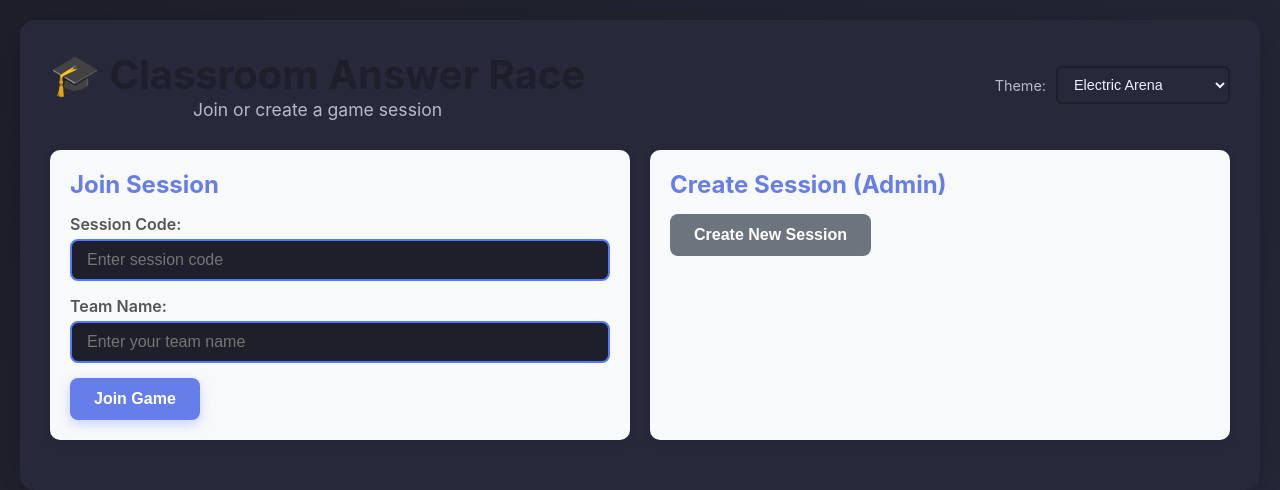
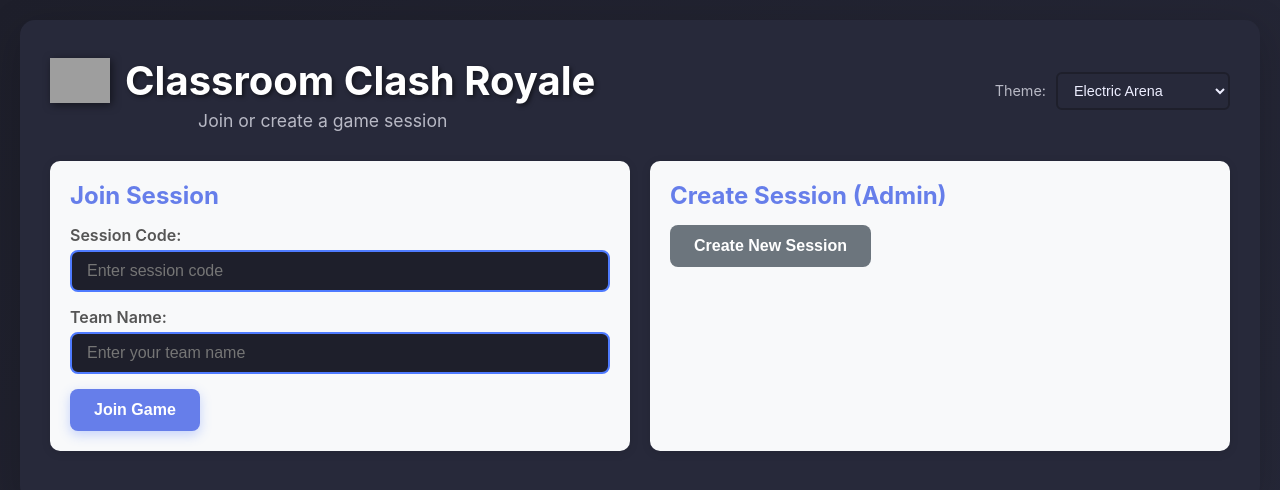
Before and after one commit to erikwilensky/binary_tree_game, a website: page classroom-lobby.html in a window 1280 px wide. Drawn offline with Linux system fonts and the light colour scheme; grey boxes are pictures that could not be loaded.

Commit message:
Rebrand to Classroom Clash Royale with Mega Knight image and fix title color visibility

```diff
--- a/classroom-lobby.html
+++ b/classroom-lobby.html
@@ -3,7 +3,7 @@
 <head>
     <meta charset="UTF-8">
     <meta name="viewport" content="width=device-width, initial-scale=1.0">
-    <title>Classroom Answer Race - Lobby</title>
+    <title>Classroom Clash Royale - Lobby</title>
     <link rel="stylesheet" href="classroom-styles.css">
     <link rel="stylesheet" href="classroom-styles-themes.css">
 </head>
@@ -12,7 +12,10 @@
         <header>
             <div class="header-controls">
                 <div>
-                    <h1>🎓 Classroom Answer Race</h1>
+                    <div class="header-title-container">
+                        <img src="https://clashroyale.com/uploaded-images-blog/mega_knight_01.png?mtime=20170810145620" alt="Mega Knight" class="mega-knight-icon" onerror="this.style.display='none'; this.src='https://i.imgur.com/8KjXQ3L.png';">
+                        <h1>Classroom Clash Royale</h1>
+                    </div>
                     <p class="subtitle">Join or create a game session</p>
                 </div>
                 <div class="theme-selector">
--- a/classroom-styles.css
+++ b/classroom-styles.css
@@ -48,10 +48,25 @@ header {
 }
 
 header h1 {
-    color: var(--theme-primary);
+    color: #FFFFFF;
     font-size: 2.5em;
     margin-bottom: 10px;
     transition: color 0.3s ease;
+    text-shadow: 2px 2px 4px rgba(0, 0, 0, 0.5);
+}
+
+.header-title-container {
+    display: flex;
+    align-items: center;
+    justify-content: center;
+    gap: 15px;
+}
+
+.mega-knight-icon {
+    width: 60px;
+    height: 60px;
+    object-fit: contain;
+    filter: drop-shadow(2px 2px 4px rgba(0, 0, 0, 0.5));
 }
 
 .subtitle {
```
Also changed, not shown: classroom-admin.html (+5 -2 lines), classroom-game.html (+5 -2 lines).
